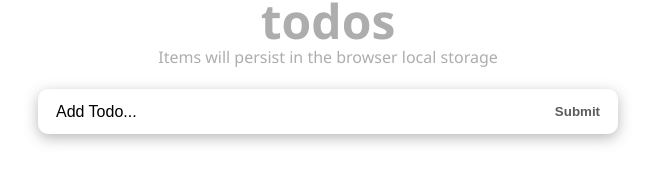
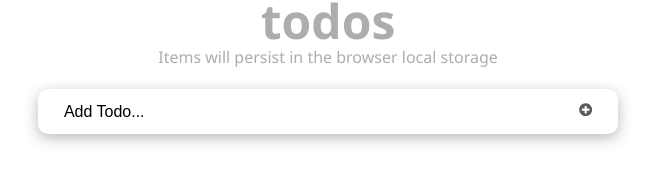
Before and after one commit to kamrantahir2/TodoApp-IbasLogic, a React (Vite) app: page / in a window 1280 px wide. Shown: the part 135-318 px from the top of the page, without its empty margins (312-967 px from the left). Built offline with nearby package versions, Linux system fonts and the light colour scheme.

Commit message:
Import FaPlusCircle icon in InputTodo and replace submit text in button with icon

```diff
--- a/src/components/InputTodo.jsx
+++ b/src/components/InputTodo.jsx
@@ -1,4 +1,7 @@
+
 import { useState } from 'react';
+// Alongside useState, we will be importing icons from react-icons
+import { FaPlusCircle } from 'react-icons/fa';
 
 
 const InputTodo = ({ addTodoItem }) => {
@@ -29,7 +32,7 @@ const InputTodo = ({ addTodoItem }) => {
             <form onSubmit={handleSubmit} className='form-container' >
                 <input type="text" placeholder="Add Todo..." value={title} onChange={handleChange}
                     className='input-text' />
-                <button className="input-submit">Submit</button>
+                <button className="input-submit"><FaPlusCircle /></button>
             </form>
             <span className='submit-warning' >{message}</span>
         </>
```
